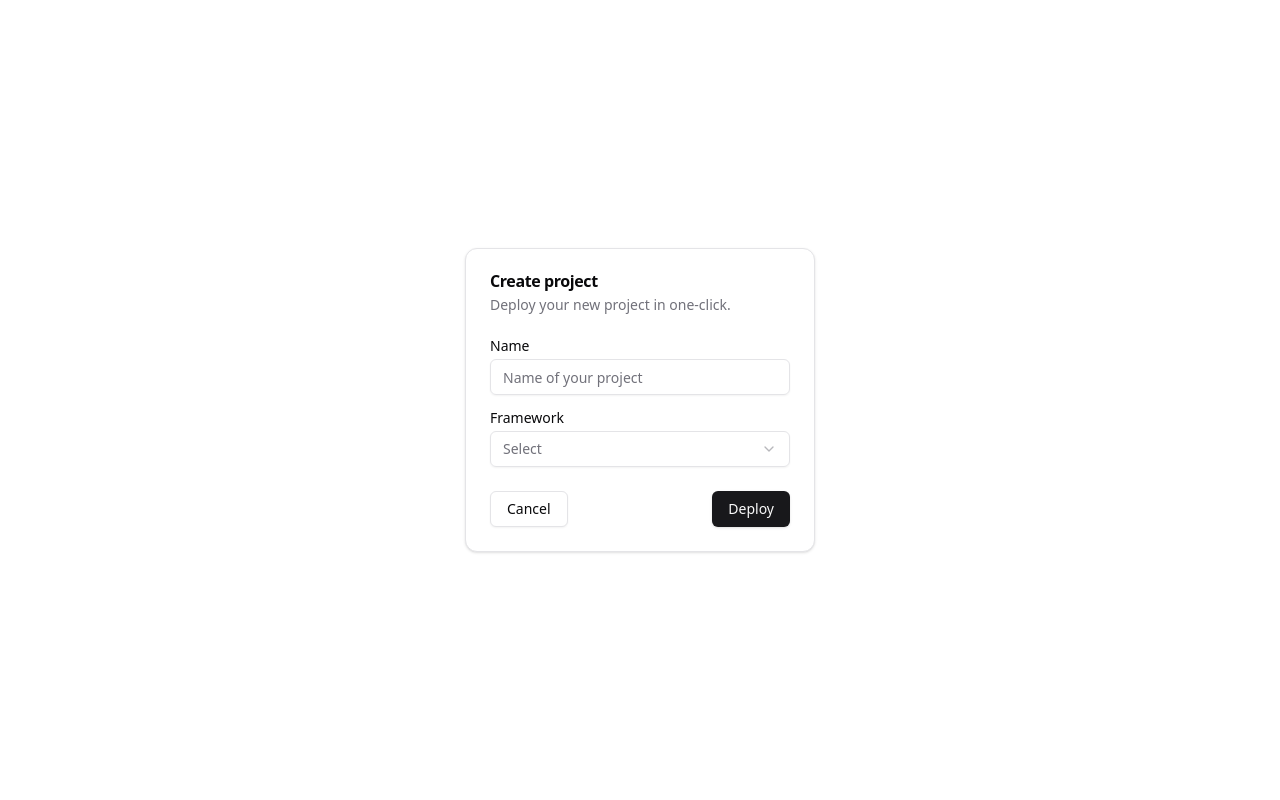
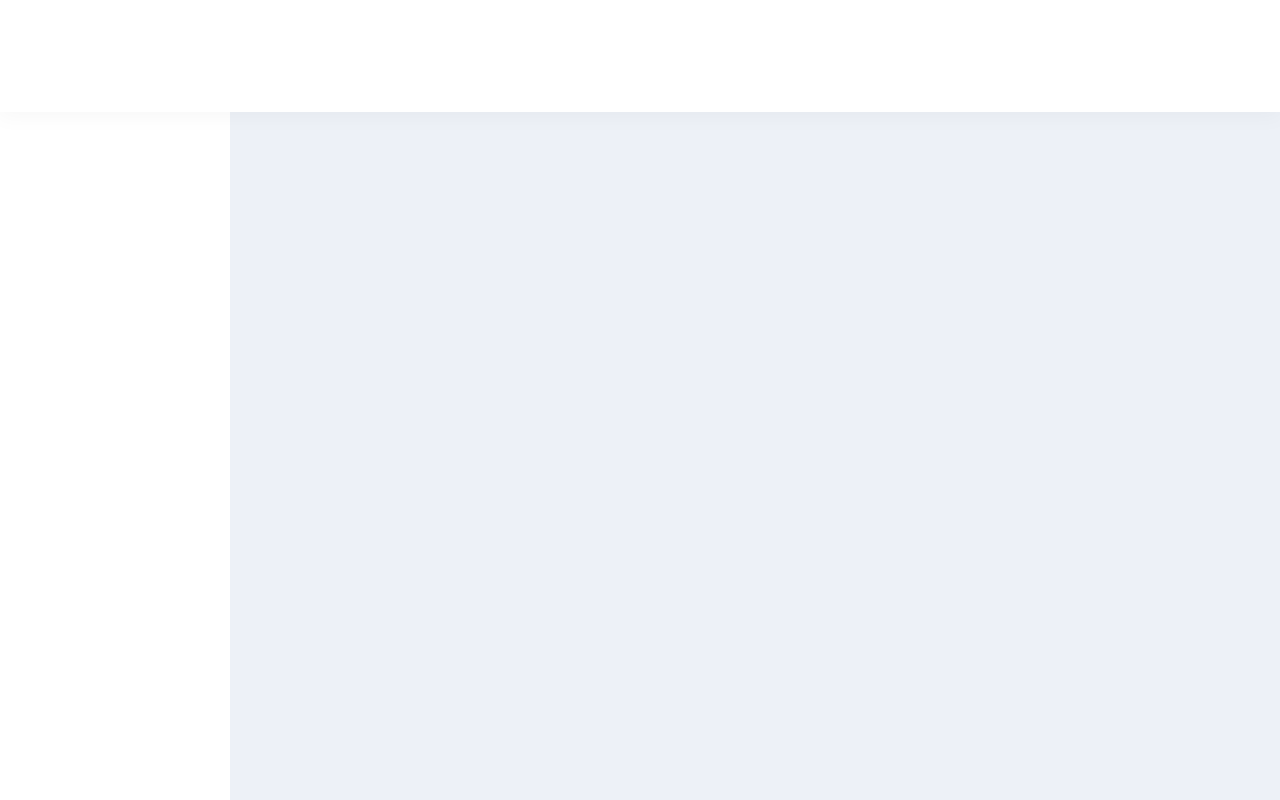
Before and after one commit to winniehuang0616/TSMC_Attendance_Management_System, a React (Vite) app in the folder frontend/: page / in a window 1280 px wide. Built offline with nearby package versions, Linux system fonts and the light colour scheme.

Commit message:
feat:initial layout & tailwind config

```diff
--- a/frontend/src/App.tsx
+++ b/frontend/src/App.tsx
@@ -1,10 +1,15 @@
-import { DemoCard } from "@/components/demoCard";
-
 function App() {
   return (
-    <div className="flex min-h-svh flex-col items-center justify-center">
-      <DemoCard />
-    </div>
+    <>
+      <div className="flex flex-col h-screen">
+        <div className="h-[14%] bg-white shadow-header relative z-10"></div>
+        <div className="flex flex-1">
+          <div className="w-[18%] bg-white shadow-sidebar"></div>
+          <div className="flex-1 bg-background flex items-center justify-center">
+          </div>
+        </div>
+      </div>
+    </>
   );
 }
 
--- a/frontend/tailwind.config.js
+++ b/frontend/tailwind.config.js
@@ -5,13 +5,23 @@ export default {
   theme: {
     extend: {
       colors: {
-        blue: "#90caf9",
+        background: "#EDF1F7",
+        blue: '#4154F1',
+        darkBlue: '#012970',
+        gray: '#6C757D',
+        pink: '#FF4170',
+        purple: '#F6F6FE',
       },
       borderRadius: {
         lg: "var(--radius)",
         md: "calc(var(--radius) - 2px)",
         sm: "calc(var(--radius) - 4px)",
       },
+      boxShadow: {
+        'header': '0px 4px 20px 2px rgba(0, 0, 0, 0.03)',
+        'sidebar': '0px 0px 20px 0px rgba(0, 0, 0, 0.03)',
+        'element': '0px 0px 30px 0px rgba(1, 41, 112, 0.1)',
+      }
     },
   },
   plugins: [require("tailwindcss-animate")],
```
